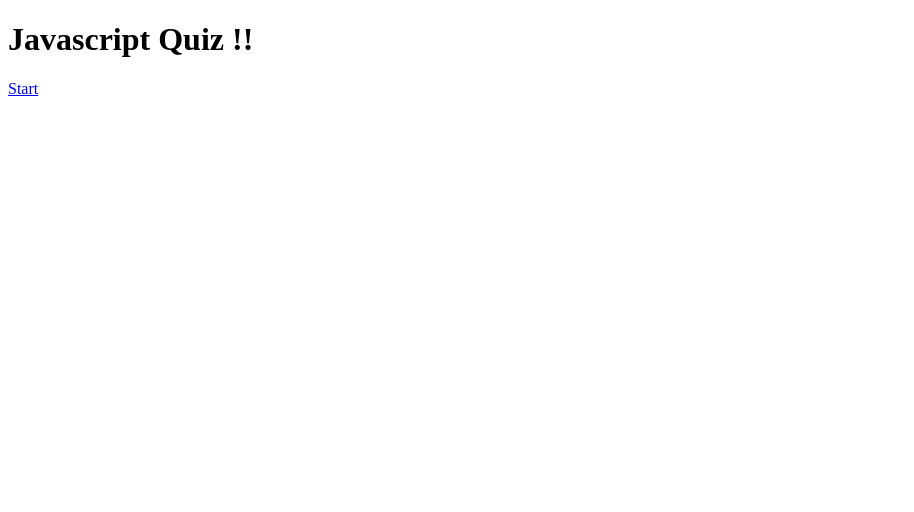
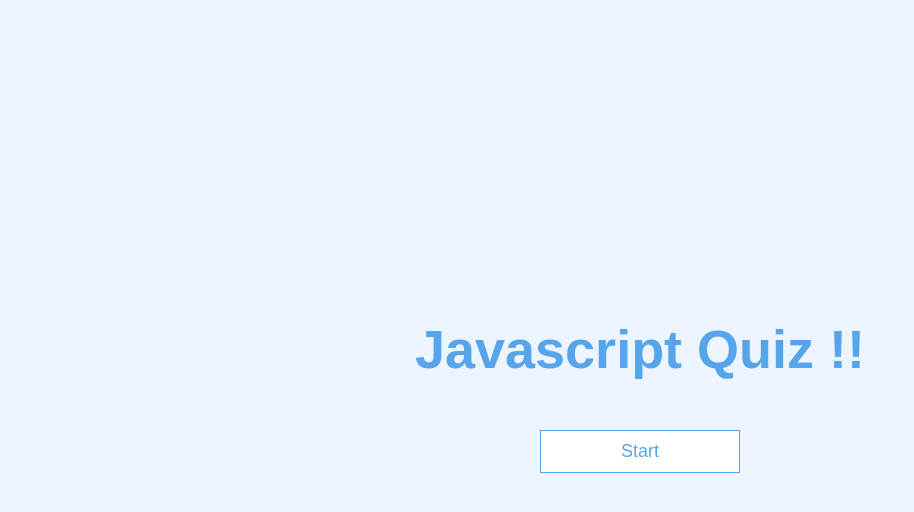
Before and after one commit to ksalcce/ksalcce.github.io, a plain HTML site: page index.html in a window 1280 px wide. Shown: the whole page, without its empty margins (0-914 px from the left). Drawn offline with Linux system fonts and the light colour scheme.

Commit message:
Update index.html

```diff
--- a/index.html
+++ b/index.html
@@ -6,7 +6,7 @@
   <meta name="viewport" content="width=device-width, initial-scale=1.0" />
   <meta http-equiv="X-UA-Compatible" content="ie=edge" />
   <title> Javascript Quiz !!</title>
-  <link rel="stylesheet" href="app.css" />
+  <link rel="stylesheet" href="\App\app.css" />
 </head>
 <body>
   <div class="container">
```
